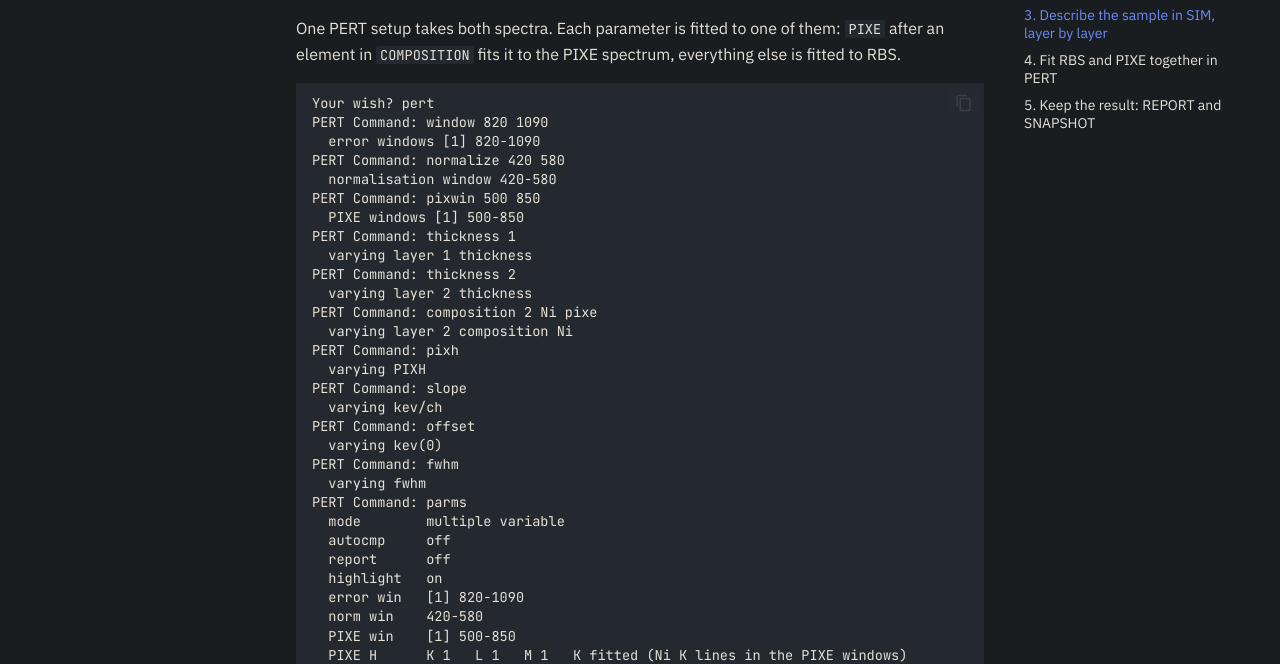
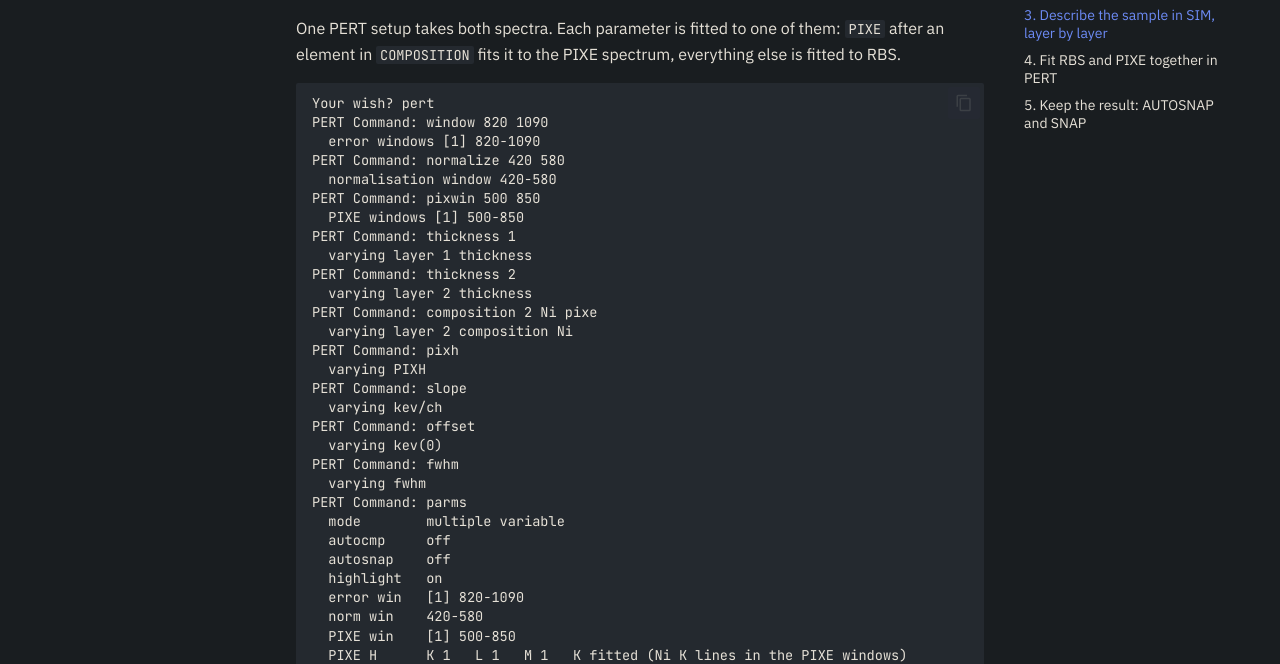
Before and after one commit to ikost/pyRUMP, an MkDocs documentation site: the page built from docs/getting-started/feni-rbs-pixe.md, in a window 1280 px wide and 1400 px high, scrolled down 4624 px. Shown: the part 166-830 px from the top of the window. Built offline with MkDocs 1.6.1 and Material for MkDocs 9.7.7, drawn with Linux system fonts in a browser that asks for light colours; comment, search, counter and statistics services are not loaded; some of the changed text lies outside the part shown.

Commit message:
PERT: REPORT is AUTOSNAP now; REPORT still works, unlisted
REPORT takes a SNAPSHOT after every GO -- the same files SNAP writes --
so it is named AUTOSNAP for clarity: AUTOSNAP [OFF], shown by PARMS as
"autosnap". REPORT stays as a hidden synonym so older macros and
~/.pyrumprc files keep working; HELP leaves it out, and HELP REPORT says
it was renamed. AUTOSNAP needs five letters, so AUTO is still AUTOCMP.

The manual, the getting-started pages, the docs homepage and README say
AUTOSNAP (README reaches PyPI with the next release).

Co-Authored-By: Claude Opus 5.5 <noreply@anthropic.com>

````diff
--- a/docs/getting-started/feni-rbs-pixe.md
+++ b/docs/getting-started/feni-rbs-pixe.md
@@ -216,7 +216,7 @@ PERT Command: fwhm
 PERT Command: parms
   mode        multiple variable
   autocmp     off
-  report      off
+  autosnap    off
   highlight   on
   error win   [1] 820-1090
   norm win    420-580
@@ -341,13 +341,13 @@ K-line yield at this dose. H absorbs that, so the ratio doesn't depend on
 it. For absolute amounts from PIXE, calibrate H on a standard measured
 the same way (`PIXE H K <value>`) and leave out `PIXH`.
 
-## 5. Keep the result: REPORT and SNAPSHOT
+## 5. Keep the result: AUTOSNAP and SNAP
 
-**`REPORT ON`** in PERT saves the result after every `GO` by itself:
+**`AUTOSNAP`** in PERT saves the result after every `GO` by itself:
 
 ```
-PERT Command: report on
-  report on
+PERT Command: autosnap
+  autosnap on
 PERT Command: go
   ...
   FeNi: Si [5um] - SiO2 [280SIO2] - FeNi2.10 [190A] - Pt [21A]
@@ -389,7 +389,7 @@ fwhm
 
 **`SNAP`** (`SNAPSHOT`) at the RUMP prompt writes the same files at any
 time, for instance after you've adjusted a thickness by hand to look at
-the residuals. Without `REPORT`, it is the one command to remember before
+the residuals. Without `AUTOSNAP`, it is the one command to remember before
 you stop:
 
 ```
````
Also changed, not shown: README.md (+2 -2 lines), docs/getting-started/index.md (+2 -2 lines), docs/index.md (+1 -1 lines), docs/manual/pert.md (+10 -7 lines), docs/manual/shell.md (+1 -1 lines), 4 other files.
